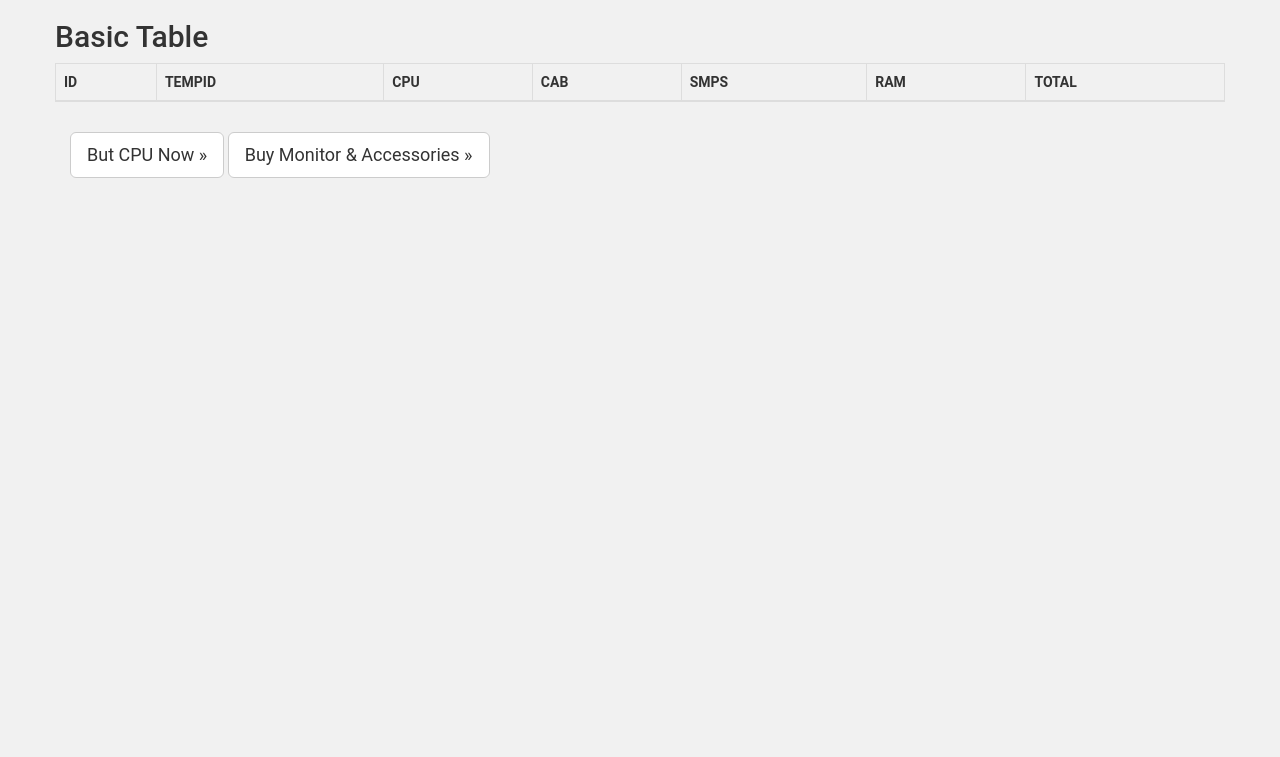
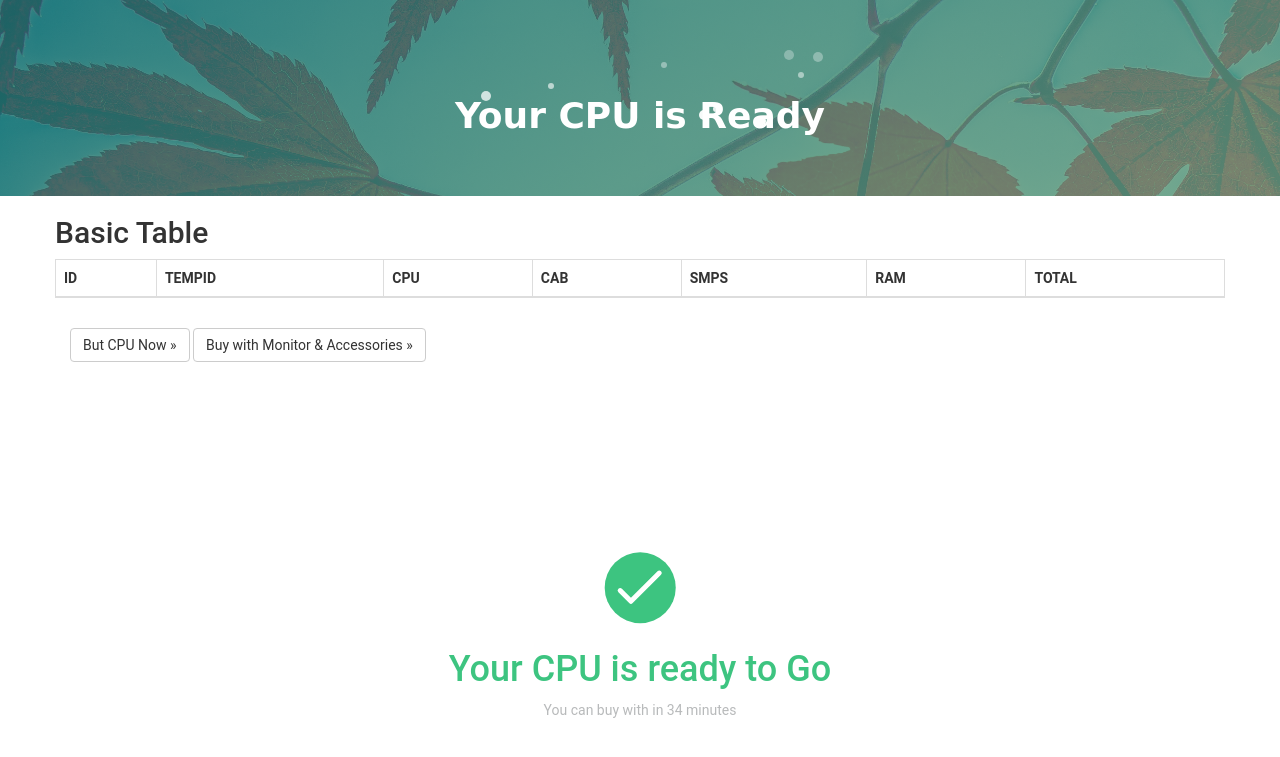
Before and after one commit to Oly347/custome_price, a PHP site: page /php/home.php in a window 1280 px wide. Shown: the top 757 px of the page. Run offline with PHP 8.4, Linux system fonts and the light colour scheme; a stand-in replaces the project's code that opens the database connection; lists and menus that the app fills with data are empty.

Commit message:
design
my design

```diff
--- a/css/style.css
+++ b/css/style.css
@@ -1,10 +1,6 @@
-* {
-  box-sizing: border-box;
-}
 
-body {
-  background-color: #f1f1f1;
-}
+
+
 
 #regForm {
   background-color: #ffffff;
@@ -220,6 +216,130 @@ button:hover {
 .img_d:hover {
   transform: scale(2.0); /* (150% zoom - Note: if the zoom is too large, it will go outside of the viewport) */
 }
+
+
+
+
+
+
+
+
+
+
+
+
+
+
+
+
+.success-message {
+  text-align: center;
+  max-width: 500px;
+  position: absolute;
+  top: 80%;
+  left: 50%;
+  transform: translate(-50%, -50%);
+}
+
+.success-message__icon {
+  max-width: 75px;
+}
+
+.success-message__title {
+  color: #3DC480;
+  transform: translateY(25px);
+  opacity: 0;
+  transition: all 200ms ease;
+}
+.active .success-message__title {
+  transform: translateY(0);
+  opacity: 1;
+}
+
+.success-message__content {
+  color: #B8BABB;
+  transform: translateY(25px);
+  opacity: 0;
+  transition: all 200ms ease;
+  transition-delay: 50ms;
+}
+.active .success-message__content {
+  transform: translateY(0);
+  opacity: 1;
+}
+
+.icon-checkmark circle {
+  fill: #3DC480;
+  transform-origin: 50% 50%;
+  transform: scale(0);
+  transition: transform 200ms cubic-bezier(0.22, 0.96, 0.38, 0.98);
+}
+.icon-checkmark path {
+  transition: stroke-dashoffset 350ms ease;
+  transition-delay: 100ms;
+}
+.active .icon-checkmark circle {
+  transform: scale(1);
+}
+.banner_success{
+color: white;
+padding: 60px;
+width: 100%;
+
+background-size: cover;
+background-position: center;
+background-attachment: fixed;
+
+/* background-image: url('../andrew-small-126502-unsplash.jpg'); */
+
+
+background-image: linear-gradient( to right bottom, rgba(13, 111, 107, 0.8), rgba(140, 180, 131, 0.8)), url(../andrew-small-126502-unsplash.jpg?auto=compress&cs=tinysrgb&dpr=2&h=650&w=940);
+
+}
+
+
+
+
+.center-outer {
+  display: table;
+  width: 100%;
+  height: 100%;
+  }
+
+  .center-inner {
+  display: table-cell;
+  vertical-align: middle;
+  text-align: center;
+  }
+
+  /* Essential CSS - Makes the effect work */
+
+
+
+  .bubbles {
+  display: inline-block;
+  font-family: arial;
+  position: relative;
+  }
+
+  .bubbles h1 {
+  position: relative;
+  margin: 1em 0 0;
+  font-family: 'Luckiest Guy', cursive;
+  color: #fff;
+  z-index: 2;
+  font-weight: bold;
+  }
+
+  .individual-bubble {
+  position: absolute;
+  border-radius: 100%;
+  bottom: 10px;
+  background-color: #fff;
+  z-index: 1;
+  }
+
+
 /* body {
   display: -webkit-box;
   display: -moz-box;
--- a/home.php
+++ b/home.php
@@ -6,16 +6,45 @@
 <head>
   <title>Bootstrap Example</title>
   <meta charset="utf-8">
-  <meta name="viewport" content="width=device-width, initial-scale=1">
+  <!-- <meta name="viewport" content="width=device-width, initial-scale=1"> -->
   <link rel="stylesheet" href="https://maxcdn.bootstrapcdn.com/bootstrap/3.4.0/css/bootstrap.min.css">
   <script src="https://ajax.googleapis.com/ajax/libs/jquery/3.3.1/jquery.min.js"></script>
   <script src="https://maxcdn.bootstrapcdn.com/bootstrap/3.4.0/js/bootstrap.min.js"></script>
   <link rel="stylesheet" href="css/style.css">
 </head>
 <body>
+<div class= " banner_success">
 
-<div class="container" >
 
+<div class="center-outer">
+<div class="center-inner">
+
+<div class="bubbles">
+<h1>Your CPU is Ready</h1>
+</div>
+
+</div>
+</div>
+
+
+
+</div>
+
+
+<div class="container">
+
+
+
+<div class="success-message">
+    <svg viewBox="0 0 76 76" class="success-message__icon icon-checkmark">
+        <circle cx="38" cy="38" r="36"/>
+        <path fill="none" stroke="#FFFFFF" stroke-width="5" stroke-linecap="round" stroke-linejoin="round" stroke-miterlimit="10" d="M17.7,40.9l10.9,10.9l28.7-28.7"/>
+    </svg>
+    <h1 class="success-message__title">Your CPU is ready to Go</h1>
+    <div class="success-message__content">
+        <p>You can buy with in 34 minutes</p>
+    </div>
+</div>
 <div class="row" style="overflow-x:auto;" >
   <h2>Basic Table</h2>
 
@@ -40,8 +69,111 @@
 
 </div>
 
-<a class="btn btn-lg btn-default edit_btn" href="#">But CPU Now »</a>
-<a class="btn btn-lg btn-default edit_btn" href="#">Buy Monitor & Accessories »</a>
+<a class="btn  btn-default edit_btn" href="#">But CPU Now »</a>
+<a class="btn  btn-default edit_btn" href="#">Buy with Monitor & Accessories »</a>
 </div>
 </body>
+
+
+
+<script>
+function PathLoader(el) {
+	this.el = el;
+    this.strokeLength = el.getTotalLength();
+
+    // set dash offset to 0
+    this.el.style.strokeDasharray =
+    this.el.style.strokeDashoffset = this.strokeLength;
+}
+
+PathLoader.prototype._draw = function (val) {
+    this.el.style.strokeDashoffset = this.strokeLength * (1 - val);
+}
+
+PathLoader.prototype.setProgress = function (val, cb) {
+	this._draw(val);
+    if(cb && typeof cb === 'function') cb();
+}
+
+PathLoader.prototype.setProgressFn = function (fn) {
+	if(typeof fn === 'function') fn(this);
+}
+
+var body = document.body,
+    svg = document.querySelector('svg path');
+
+if(svg !== null) {
+    svg = new PathLoader(svg);
+
+    setTimeout(function () {
+        document.body.classList.add('active');
+        svg.setProgress(1);
+    }, 200);
+}
+
+document.addEventListener('click', function () {
+
+    if(document.body.classList.contains('active')) {
+        document.body.classList.remove('active');
+        svg.setProgress(0);
+        return;
+    }
+    document.body.classList.add('active');
+    svg.setProgress(1);
+});
+
+
+
+
+
+
+
+
+// Created for an Articles on:
+// https://www.html5andbeyond.com/bubbling-text-effect-no-canvas-required/
+
+jQuery(document).ready(function($){
+
+ // Define a blank array for the effect positions. This will be populated based on width of the title.
+ var bArray = [];
+ // Define a size array, this will be used to vary bubble sizes
+ var sArray = [4,6,8,10];
+
+ // Push the header width values to bArray
+ for (var i = 0; i < $('.bubbles').width(); i++) {
+     bArray.push(i);
+ }
+
+ // Function to select random array element
+ // Used within the setInterval a few times
+ function randomValue(arr) {
+     return arr[Math.floor(Math.random() * arr.length)];
+ }
+
+ // setInterval function used to create new bubble every 350 milliseconds
+ setInterval(function(){
+
+     // Get a random size, defined as variable so it can be used for both width and height
+     var size = randomValue(sArray);
+     // New bubble appeneded to div with it's size and left position being set inline
+     // Left value is set through getting a random value from bArray
+     $('.bubbles').append('<div class="individual-bubble" style="left: ' + randomValue(bArray) + 'px; width: ' + size + 'px; height:' + size + 'px;"></div>');
+
+     // Animate each bubble to the top (bottom 100%) and reduce opacity as it moves
+     // Callback function used to remove finsihed animations from the page
+     $('.individual-bubble').animate({
+         'bottom': '100%',
+         'opacity' : '-=0.7'
+     }, 3000, function(){
+         $(this).remove()
+     }
+     );
+
+
+ }, 350);
+
+});
+
+
+  </script>
 </html>
```
Also changed, not shown: andrew-small-126502-unsplash.jpg (added), color-2174045_1280.png (added).
